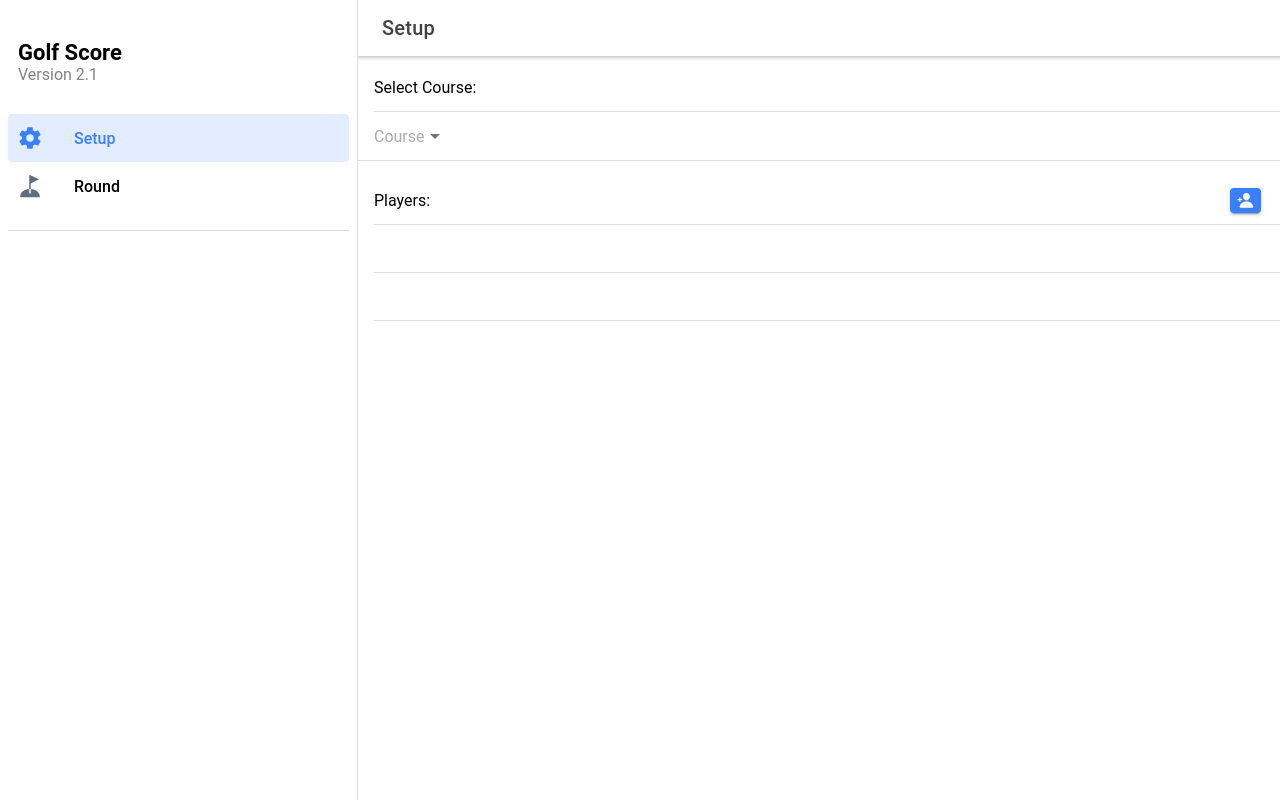
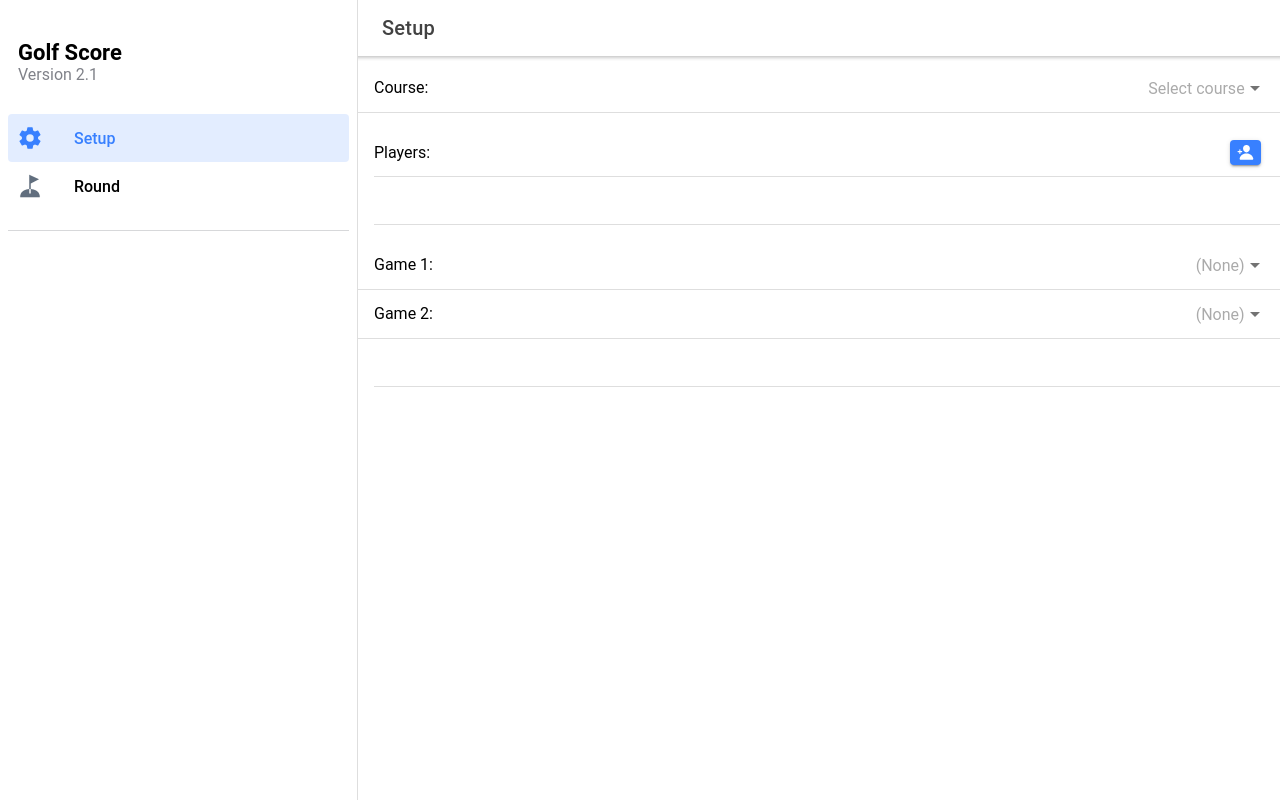
Before and after one commit to mlaskey53/iGolfScore, a React (Create React App) app: page /page/Setup in a window 1280 px wide. Built offline with nearby package versions, Linux system fonts and the light colour scheme.

Commit message:
Added Game model class, Game selections to Setup.

```diff
--- a/src/State.tsx
+++ b/src/State.tsx
@@ -1,4 +1,5 @@
 import React, { createContext, useReducer } from "react";
+import { Game } from "./model/Game";
 
 // Holds course data for 9 holes (so we can handle 27-hole courses and play in reverse order.)
 export type Course = {
@@ -16,15 +17,15 @@ export type Player = {
 
 export type AppState = {
   course: Course;
-  game1: string;
-  game2: string;
+  game1: Game;
+  game2: Game;
   players: Player[];
 }
 
 const initialState: AppState = {
   course: { name: 'Not set', pairedWith: 'Not set', pars: [], hdcps: [] },
-  game1: '',
-  game2: '',
+  game1: new Game(),
+  game2: new Game(),
   players: []
 }
 
--- /dev/null
+++ b/src/model/Game.tsx
@@ -0,0 +1,23 @@
+// Model class for single game.
+
+export class Game {
+
+	static Types = [ "(None)", "Nassau", "Total Points", "9-Points", "Best Ball - Strokes", "Best Ball - Points" ];
+
+	public static NoGame = 0;
+	public static Nassau = 1;
+	public static Points = 2;
+	public static NinePoints = 3;
+	public static TeamGame = 4;  // Index of first team game, define all team games after this.
+	public static BestBallStrokes = 4;
+	public static BestBallPoints = 5;
+
+	public static PointValues = [ 5, 4, 3, 2, 1, 0, 0 ];
+
+	private gameType:number;
+
+	constructor( typ = 0 ) {
+		this.gameType = typ;
+	}
+
+};
--- a/src/pages/Setup.tsx
+++ b/src/pages/Setup.tsx
@@ -4,6 +4,7 @@ import { IonButtons, IonContent, IonHeader, IonMenuButton, IonPage, IonTitle, Io
 	IonSelect, IonSelectOption, IonGrid, IonRow, IonCol, IonLoading, useIonModal, IonAlert } from '@ionic/react';
 import { personAdd, personRemove, create } from 'ionicons/icons';
 import './Page.css';
+import { Game } from "../model/Game";
 import SetPlayerModal from '../components/SetPlayerModal';
 
 interface SetupData {
@@ -101,12 +102,8 @@ const Setup: React.FC = () => {
 
         <IonList>
         <IonItem>
-          <IonLabel>
-            <h2>Select Course:</h2>
-          </IonLabel>
-        </IonItem>
-        <IonItem>
-          <IonSelect placeholder="Course" interface="action-sheet" onIonChange={(e) => dispatch( {type: "setCourse", newval: e.detail.value} )}>
+          <IonLabel><h2>Course:</h2></IonLabel>
+          <IonSelect placeholder="Select course" slot="end" interface="action-sheet" onIonChange={(e) => dispatch( {type: "setCourse", newval: e.detail.value} )}>
             { setupData.courses.map( (course:Course, idx:number) => (
             <IonSelectOption key={idx} value={course}>{ course.name }</IonSelectOption>
             ) )}
@@ -135,10 +132,31 @@ const Setup: React.FC = () => {
             ) )}
           </IonGrid>
         </IonItem>
+       </IonList>
+
+        <IonList>
+        <IonItem>
+          <IonLabel><h2>Game 1:</h2></IonLabel>
+          <IonSelect slot="end" placeholder={Game.Types[Game.NoGame]} interface="action-sheet"
+              onIonChange={(e) => dispatch( {type: "setGame1", newval: new Game( e.detail.value )} )}>
+            { Game.Types.map( (game:string, idx:number) => (
+            <IonSelectOption key={idx} value={idx}>{ game }</IonSelectOption>
+            ) )}
+          </IonSelect>
+        </IonItem>
+        <IonItem>
+          <IonLabel><h2>Game 2:</h2></IonLabel>
+          <IonSelect slot="end" placeholder={Game.Types[Game.NoGame]} interface="action-sheet"
+              onIonChange={(e) => dispatch( {type: "setGame2", newval: new Game( e.detail.value )} )}>
+            { Game.Types.map( (game:string, idx:number) => (
+            <IonSelectOption key={idx} value={idx}>{ game }</IonSelectOption>
+            ) )}
+          </IonSelect>
+        </IonItem>
         <IonItem>
           <IonLabel>{status}</IonLabel>
         </IonItem>
-       </IonList>
+        </IonList>
 
        <IonLoading isOpen={showWaiting} onDidDismiss={() => setShowWaiting(false)} message={'Processing...'} duration={5000} />
 
```
